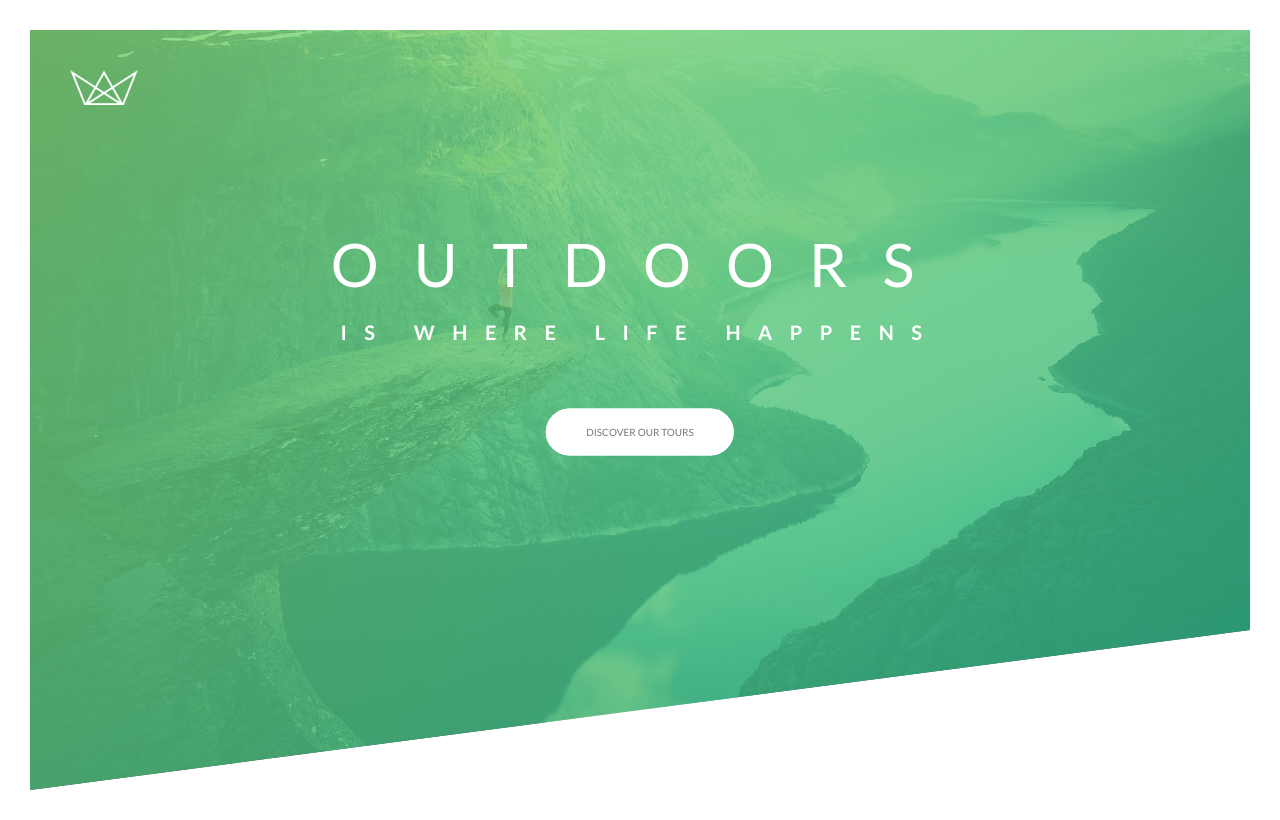
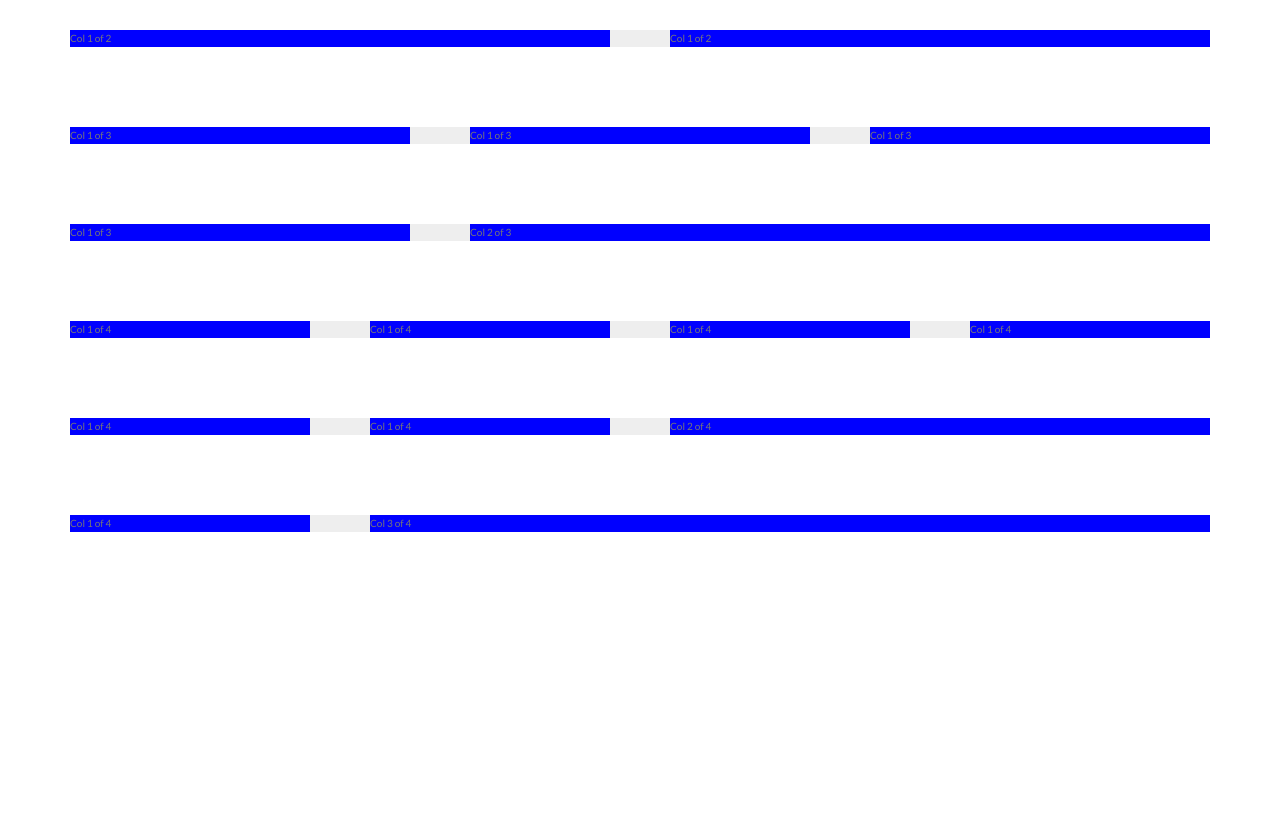
Before and after one commit to VitoPareto/Natours, a website: page index.html in a window 1280 px wide. Drawn offline with nearby package versions, Linux system fonts and the light colour scheme; files that its build step writes are made by us from their sources.

Commit message:
built custom grid with floats
clearfix + [class^="col-"] + calc()

```diff
--- a/index.html
+++ b/index.html
@@ -13,7 +13,7 @@
         <title>Natours | Exciting tours for adventurous people</title>
     </head>
     <body>
-        <header class="header">
+        <header class="header" style="display: none;">
             <div class="header__logo-box">
                 <img src="img/logo-white.png" alt="Logo" class="header__logo">
             </div>
@@ -28,5 +28,73 @@
             </div>
         </header>
 
+        <section class="grid-test">
+            <div class="row">
+                <div class="col-1-of-2">
+                    Col 1 of 2
+                </div>
+                <div class="col-1-of-2">
+                    Col 1 of 2
+                </div>
+            </div>
+
+            <div class="row">
+                <div class="col-1-of-3">
+                    Col 1 of 3
+                </div>
+                <div class="col-1-of-3">
+                    Col 1 of 3
+                </div>
+                <div class="col-1-of-3">
+                    Col 1 of 3
+                </div>
+            </div>
+
+            <div class="row">
+                <div class="col-1-of-3">
+                    Col 1 of 3
+                </div>
+                <div class="col-2-of-3">
+                    Col 2 of 3
+                </div>
+            </div>
+
+            <div class="row">
+                <div class="col-1-of-4">
+                    Col 1 of 4
+                </div>
+                <div class="col-1-of-4">
+                    Col 1 of 4
+                </div>
+                <div class="col-1-of-4">
+                    Col 1 of 4
+                </div>
+                <div class="col-1-of-4">
+                    Col 1 of 4
+                </div>
+            </div>
+
+            <div class="row">
+                <div class="col-1-of-4">
+                    Col 1 of 4
+                </div>
+                <div class="col-1-of-4">
+                    Col 1 of 4
+                </div>
+                <div class="col-2-of-4">
+                    Col 2 of 4
+                </div>
+            </div>
+
+            <div class="row">
+                <div class="col-1-of-4">
+                    Col 1 of 4
+                </div>
+                <div class="col-3-of-4">
+                    Col 3 of 4
+                </div>
+            </div>
+        </section>
+
     </body>
 </html>
--- a/sass/abstracts/_mixins.scss
+++ b/sass/abstracts/_mixins.scss
@@ -0,0 +1,7 @@
+@mixin clearfix {
+	&::after {
+		content: "";
+		display: table;
+		clear: both;
+	}
+}
--- a/sass/abstracts/_variables.scss
+++ b/sass/abstracts/_variables.scss
@@ -1,3 +1,4 @@
+// COLORS
 $color-primary: #55c57a;
 $color-primary-light: #7ed56f;
 $color-primary-dark: #28b485;
@@ -5,3 +6,8 @@ $color-primary-dark: #28b485;
 $color-grey-dark: #777;
 $color-white: #fff;
 $color-black: #000;
+
+// GRID
+$grid-width: 114rem;
+$gutter-vertical: 8rem;
+$gutter-horizontal: 6rem;
--- /dev/null
+++ b/sass/layout/_grid.scss
@@ -0,0 +1,52 @@
+.row {
+	max-width: $grid-width;
+	background-color: #eee;
+	margin: 0 auto;
+
+	// select everything except last child
+	&:not(:last-child) {
+		margin-bottom: $gutter-vertical;
+	}
+
+	// clearfix mixin on parent element
+	@include clearfix;
+
+	[class^="col-"] {
+		background-color: blue;
+		float: left;
+
+		&:not(:last-child) {
+			margin-right: $gutter-horizontal;
+		}
+	}
+
+	.col-1-of-2 {
+		width: calc((100% - #{$gutter-horizontal}) / 2);
+	}
+
+	.col-1-of-3 {
+		width: calc((100% - 2 * #{$gutter-horizontal}) / 3);
+	}
+
+	.col-2-of-3 {
+		width: calc(
+			(2 * (100% - 2 * #{$gutter-horizontal}) / 3) + #{$gutter-horizontal}
+		);
+	}
+
+	.col-1-of-4 {
+		width: calc((100% - 3 * #{$gutter-horizontal}) / 4);
+	}
+
+	.col-2-of-4 {
+		width: calc(
+			(2 * (100% - 3 * #{$gutter-horizontal}) / 4) + #{$gutter-horizontal}
+		);
+	}
+
+	.col-3-of-4 {
+		width: calc(
+			(3 * (100% - 3 * #{$gutter-horizontal}) / 4) + 2 * #{$gutter-horizontal}
+		);
+	}
+}
--- a/sass/main.scss
+++ b/sass/main.scss
@@ -9,6 +9,7 @@
 
 @import "components/button";
 
+@import "layout/grid";
 @import "layout/header";
 
 @import "pages/home";
```
